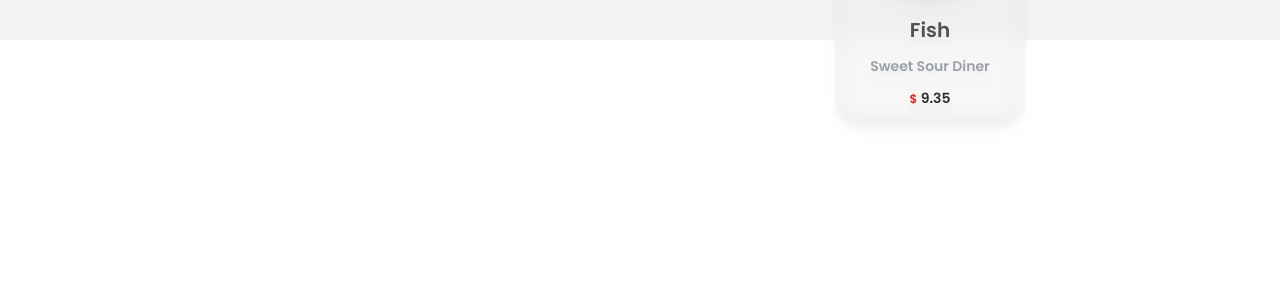
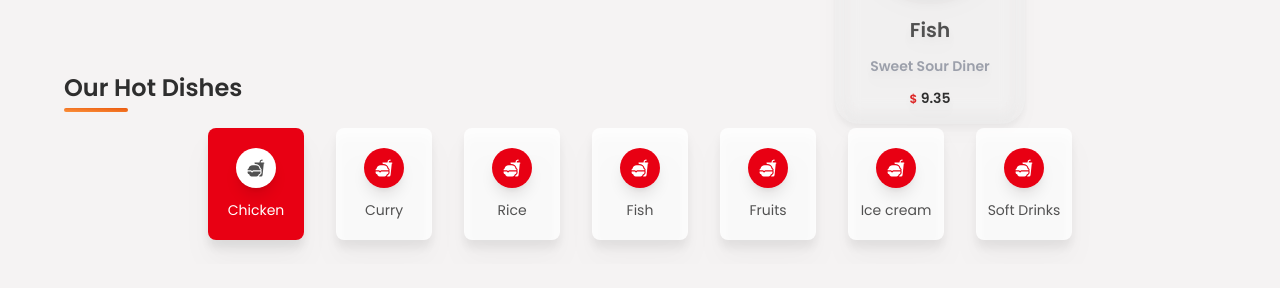
Before and after one commit to AbimbolaP/delivery_app, a React (Create React App) app: page / in a window 1280 px wide. Shown: the part 914-1202 px from the top of the page. Before the commit the page ends 1038 px from the top, so only its background shows below. Built offline with nearby package versions, Linux system fonts and the light colour scheme; no server answers; the database is empty.

Commit message:
Category Row scroll

```diff
--- a/src/components/MainContainer.jsx
+++ b/src/components/MainContainer.jsx
@@ -4,6 +4,7 @@
 import { MdChevronLeft, MdChevronRight } from 'react-icons/md'
 import RowContainer from './RowContainer'
 import { useStateValue } from '../context/StateProvider'
+import MenuContainer from './MenuContainer'
 
 const MainContainer = () => {
   const [{foodItems}, dispatch] =useStateValue();
@@ -23,14 +24,14 @@
           <div className='hidden md:flex gap-3 items-center'>
             <motion.div
             whileTap={{scale: 0.75}}
-            className='w-8 h-8 rounded-lg bg-orange-300 hover:bg-orange-500 cursor-pointer transition-all duration-100  ease-in-out hover:shadow-lg flex items-center justify-center'
+            className='w-8 h-8 rounded-lg bg-orange-300 hover:bg-orange-500 cursor-pointer hover:shadow-lg flex items-center justify-center'
             onClick={() => setScrollValue(-200)}
             >
               <MdChevronLeft className='text-lg text-white'/>
             </motion.div>
             <motion.div
             whileTap={{scale: 0.75}}
-            className='w-8 h-8 rounded-lg bg-orange-300 hover:bg-orange-500 cursor-pointer transition-all duration-100 ease-in-out hover:shadow-lg flex items-center justify-center'
+            className='w-8 h-8 rounded-lg bg-orange-300 hover:bg-orange-500 cursor-pointer hover:shadow-lg flex items-center justify-center'
             onClick={() => setScrollValue(200)}
             >
               <MdChevronRight className='text-lg text-white'/>
@@ -43,6 +44,10 @@
         flag={true}
         data={foodItems?.filter((n) => n.category === 'fruits')}/>
       </section>
+
+      <section className='w-full my-6'>
+        <MenuContainer/>
+      </section>
     </div>
   )
 }
--- /dev/null
+++ b/src/components/MenuContainer.jsx
@@ -0,0 +1,58 @@
+import React, {useState, useEffect} from 'react';
+import {IoFastFood} from 'react-icons/io5';
+import {categories} from '../utils/data';
+import { motion } from 'framer-motion';
+
+const MenuContainer = () => {
+  const[filter, setFilter] = useState("chicken");
+
+  return (
+    <section className='w-full my-6' id='menu'>
+      <div className="w-full flex flex-col items-center justify-center">
+        <p className='text-2xl font-semibold capitalize text-headingColor relative before:absolute before:rounded-lg before:content before:w-16 before:h-1 before:-bottom-2 before:left-0 before:bg-gradient-to-tr from-orange-400 to-orange-600 transition-all ease-in-out duration-100 mr-auto'>
+          Our Hot Dishes
+        </p>
+
+        <div className='w-full flex items-center justify-start lg:justify-center gap-8 py-6 overflow-x-scroll scrollbar-none'>
+          {categories && categories.map((category) => (
+            <motion.div
+              whileTap={{scale:0.75}}
+              key={category.id}
+              className={`group  ${
+              filter === category.urlParamName
+              ? 'bg-cartNumBg'
+              : 'bg-card'
+              } w-24 min-w-[94px] h-28 cursor-pointer rounded-lg drop-shadow-xl flex flex-col gap-3 items-center justify-center hover:bg-cartNumBg`}
+              onClick={() => setFilter(category.urlParamName)}
+            >
+              <div
+                className={`w-10 h-10 rounded-full shadow-lg ${
+                  filter === category.urlParamName
+                    ? 'bg-white'
+                    : 'bg-cartNumBg'
+                } group-hover:bg-white flex items-center justify-center`}
+              >
+                <IoFastFood
+                  className={`text-card ${
+                      filter === category.urlParamName
+                        ? 'text-textColor'
+                        : 'text-white'
+                    } group-hover:text-textColor text-lg`}
+                />
+              </div>
+              <p className={`text-sm ${
+                  filter === category.urlParamName
+                    ? 'text-white'
+                    : 'text-textColor'
+                } group-hover:text-white`}>
+                  {category.name}
+              </p>
+            </motion.div>
+          ))}
+        </div>
+      </div>
+    </section>
+  )
+}
+
+export default MenuContainer
--- a/src/components/RowContainer.jsx
+++ b/src/components/RowContainer.jsx
@@ -13,25 +13,30 @@
     className={`w-full flex items-center gap-3 my-12 scroll-smooth ${
       flag
         ? "overflow-x-scroll scrollbar-none"
-        : "overflow-x-hidden flex-wrap"}`}>
+        : "overflow-x-hidden flex-wrap justify-center"}`}>
 
       {data && data.map(item => (
         <div
         key={item.id}
-        className='w-300 h-[225px] min-w-[300px] md:w-340 md:min-w-[340px]  bg-cardOverlay rounded-lg p-2 my-12  backdrop-blur-lg hover:drop-shadow-lg flex flex-col items-center justify-between'>
+        className='w-275 h-[175px] min-w-[275px] md:w-300 md:min-w-[300px]  bg-cardOverlay rounded-lg py-2 px-4 my-12  backdrop-blur-lg hover:drop-shadow-lg flex flex-col items-center justify-evenly relative'>
 
         <div className='w-full flex items-center justify-between'>
-          <motion.img
-            whileHover={{scale:1.2}}
-            src={item?.imageURL}
-            alt="fruit"
-            className='w-40 -mt-8 drop-shadow-2xl'/>
+          <motion.div
+            className="w-40 h-40 -mt-8 drop-shadow-2xl"
+            whileHover={{ scale: 1.2 }}
+          >
+            <img
+              src={item?.imageURL}
+              alt="fruit"
+              className="w-full h-full object-contain"
+            />
+          </motion.div>
 
-          <motion.div  whileTap={{scale:0.75}} className='w-8 h-8 rounded-full bg-red-600 flex items-center justify-center cursor-pointer hover:shadow-md'>
+          <motion.div  whileTap={{scale:0.75}} className='w-8 h-8 rounded-full bg-red-600 flex items-center justify-center cursor-pointer hover:shadow-md -mt-8'>
             <MdShoppingBasket className='text-white'/>
           </motion.div>
         </div>
-        <div className='w-full flex flex-col items-end justify-end'>
+        <div className='w-full flex flex-col items-end justify-end -mt-8'>
           <p className='text-textColor font-semibold text-base md:text-lg'>{item?.title}</p>
           <p className='mt-1 text-sm text-gray-500'>{item?.calories} calories</p>
           <div className='flex items-center gap-8'>
--- a/src/components/index.js
+++ b/src/components/index.js
@@ -4,3 +4,4 @@
 export { default as HomeContainer } from "./HomeContainer";
 export { default as Loader } from "./Loader";
 export { default as RowContainer } from "./RowContainer";
+export { default as MenuContainer } from "./MenuContainer";
```
